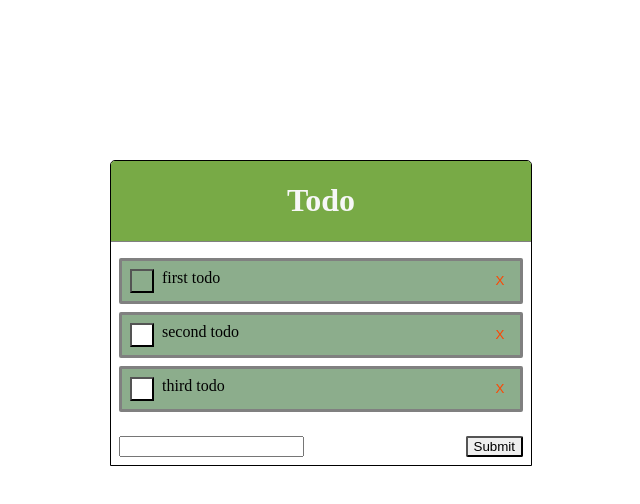
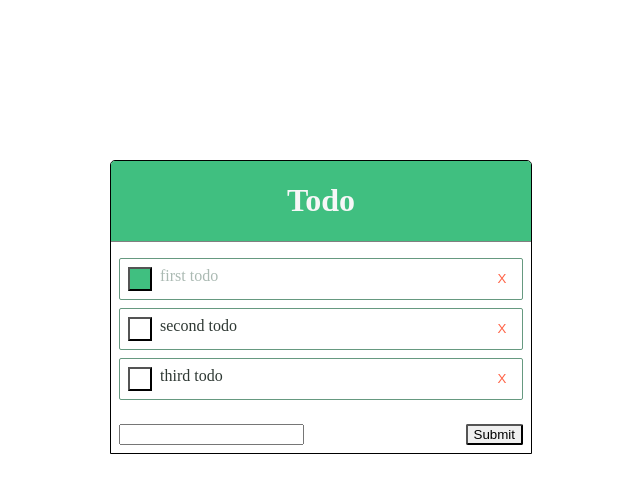
Before and after one commit to starsuit/FAC16-todo-app, a website: page skeleton/index.html in a window 1280 px wide. Both pictures are taken after a click on the button 461 px from the left and 280 px from the top of the page. Shown: the whole page, without its empty margins (319-959 px from the left). Drawn offline with Linux system fonts and the light colour scheme.

Commit message:
update css

```diff
--- a/skeleton/dom.js
+++ b/skeleton/dom.js
@@ -14,12 +14,14 @@
 
   // This function takes a todo, it returns the DOM node representing that todo
   var createTodoNode = function(todo) {
-    console.log(todo);
     var todoNode = document.createElement("li");
     // you will need to use addEventListener
-      todoNode.classList.add("todo-panel");
+    todoNode.classList.add("todo-panel");
     // add span holding description
     let t = document.createTextNode(todo.description);
+    let textSpan = document.createElement("div");
+    textSpan.appendChild(t);
+    textSpan.classList.add("todo-description");
 
     // this adds the delete button
     var deleteButtonNode = document.createElement("button");
@@ -30,10 +32,9 @@
       update(newState);
     });
 
-
     // add markTodo button
     var markTodoButtonNode = document.createElement("button");
-      markTodoButtonNode.classList.add("checkbox-unchecked");
+    markTodoButtonNode.classList.add("checkbox-unchecked");
     if (todo.done) {
       markTodoButtonNode.classList.add("checkbox-checked");
     } else {
@@ -58,8 +59,7 @@
       update(newState);
     });
     todoNode.appendChild(markTodoButtonNode);
-    // add classes for css
-    todoNode.appendChild(t);
+    todoNode.appendChild(textSpan);
     todoNode.appendChild(deleteButtonNode);
 
     return todoNode;
@@ -69,7 +69,6 @@
   if (addTodoForm) {
     addTodoForm.addEventListener("submit", function(event) {
       event.preventDefault();
-      console.log(event);
       var description = event.target.elements["description"].value;
       var newState = todoFunctions.addTodo(state, description);
       event.target.elements["description"].value = "";
@@ -86,7 +85,7 @@
   // you do not need to change this function
   var renderState = function(state) {
     var todoListNode = document.createElement("ul");
-      todoListNode.classList.add("todo-panel-container")
+    todoListNode.classList.add("todo-panel-container");
 
     state.forEach(function(todo) {
       todoListNode.appendChild(createTodoNode(todo));
--- a/skeleton/style.css
+++ b/skeleton/style.css
@@ -1,23 +1,27 @@
-
 body {
   margin: 0;
   display: flex;
   justify-content: center;
 }
 
-.button-delete{
+.button-delete {
   background-color: transparent;
   height: 1.5rem;
   width: 1.5rem;
   padding: 0;
-  color: orangered;
+  color: tomato;
   border: 0;
+  border-radius: 2px;
+}
+
+.button-delete:hover {
+  background-color: tomato;
+  color: white;
 }
 
 .button-submit {
   border-radius: 2px;
 }
-
 
 .wholecontainer {
   border: 1px solid black;
@@ -30,13 +34,13 @@ body {
 
 .wholecontainer-header {
   border-bottom: 1px solid grey;
-  background-color: hsl(90,42%,47%);
+  background-color: hsl(150, 50%, 50%);
   border-radius: 4px 4px 0px 0px;
 }
 
 .header__title {
   text-align: center;
-  color: hsl(0,0%,97%);
+  color: hsl(0, 0%, 97%);
 }
 
 @media only screen and (min-width: 420px) {
@@ -55,15 +59,27 @@ body {
   width: 1.5rem;
 }
 
+.checkbox-unchecked:hover {
+  background-color: hsl(150, 50%, 50%);
+}
+
 .checkbox-checked {
-  background-color: rgb(140, 173, 140);
+  background-color: hsl(150, 50%, 50%);
   height: 1.5rem;
   width: 1.5rem;
 }
 
+.todo-description {
+  color: hsl(150, 10%, 20%);
+}
+
+.checkbox-checked + .todo-description {
+  color: hsl(150, 10%, 70%);
+}
+
 .todo-panel {
-  background-color: rgb(140, 173, 140);
-  border: solid grey;
+  /* background-color: rgb(140, 173, 140); */
+  border: 1px solid hsl(150, 20%, 50%);
   margin: 0.5em;
   padding: 0.5em;
   border-radius: 2px;
```
